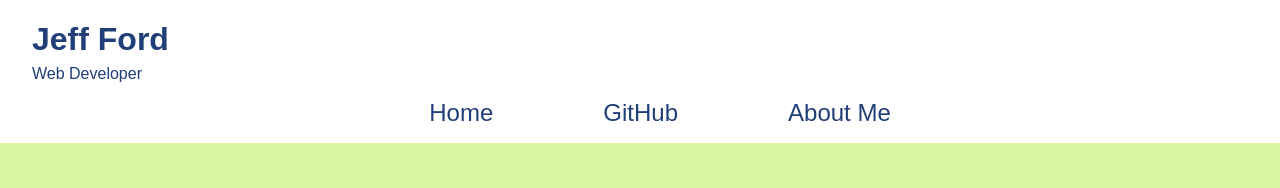
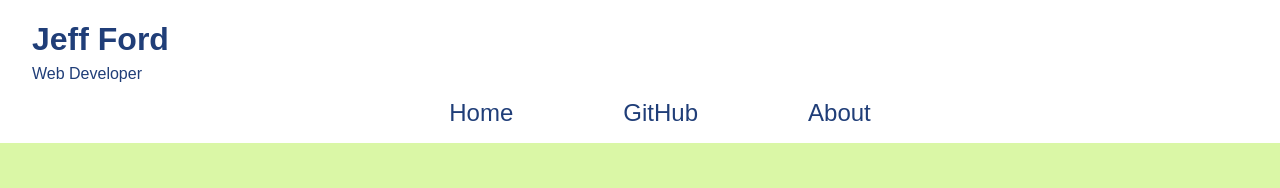
Before and after one commit to jeffsford/portfolio, a plain HTML site: page public/index.html in a window 1280 px wide. Shown: the top 188 px of the page. Drawn offline with nearby package versions, Linux system fonts and the light colour scheme.

Commit message:
Version that David reviewed

```diff
--- a/public/index.html
+++ b/public/index.html
@@ -32,7 +32,7 @@
         <ul id="nav-menu">
           <li class="nav-li">Home</li>
           <li class="nav-li">GitHub</li>
-          <li class="nav-li">About Me</li>
+          <li class="nav-li">About</li>
 
       </nav>
     </header>
```
